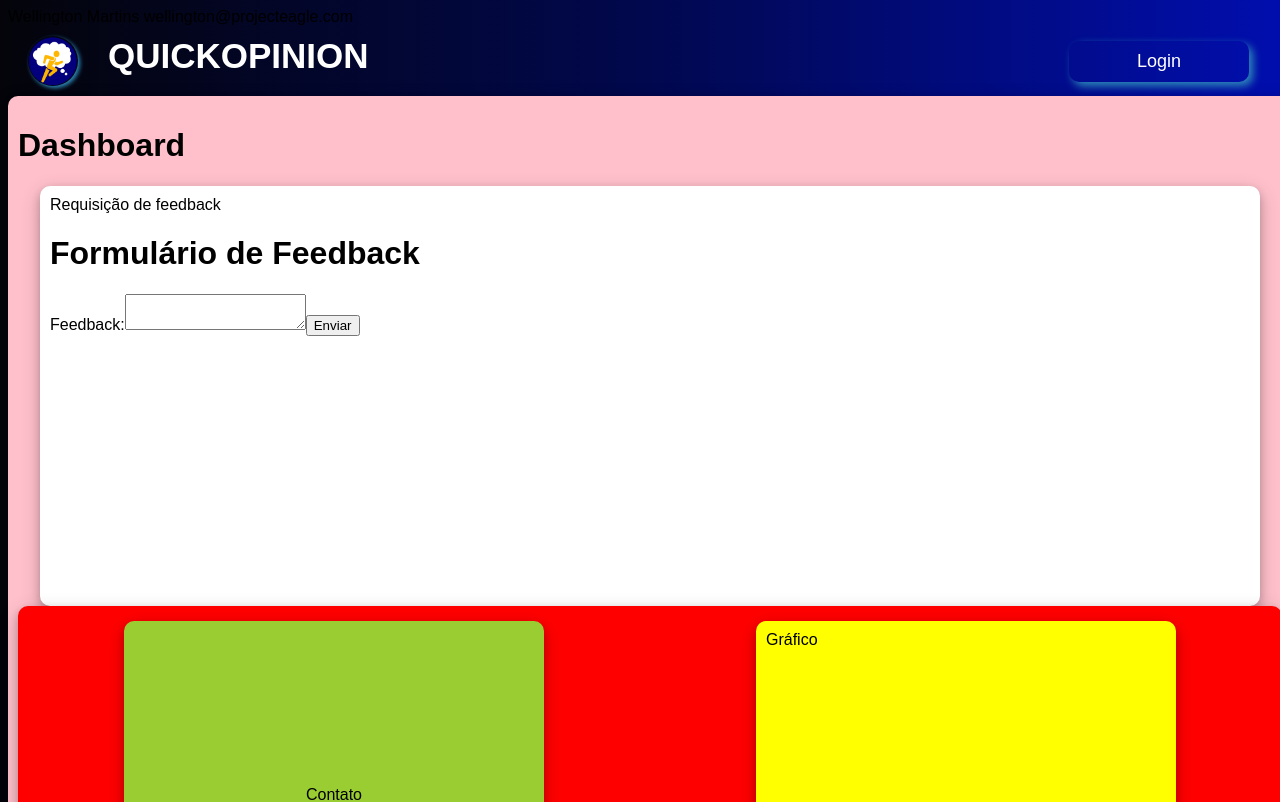
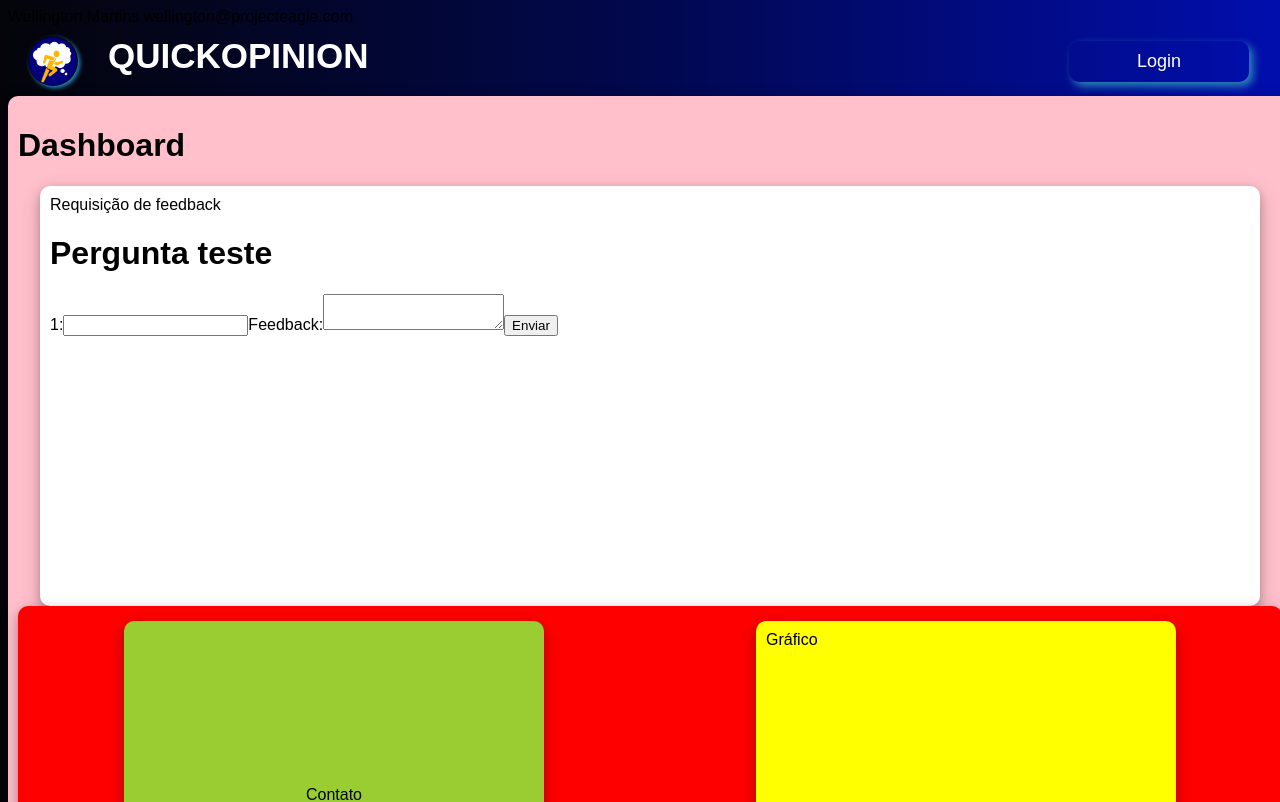
Before and after one commit to codeyourway-bootcamp/eagles-final-project, a React (Vite) app: page /dashboard in a window 1280 px wide. Shown: the top 802 px of the page. Built offline with nearby package versions, Linux system fonts and the light colour scheme.

Commit message:
Iniciando a criação da dashboard.

```diff
--- a/src/componets/FeedbackForm/Form.jsx
+++ b/src/componets/FeedbackForm/Form.jsx
@@ -1,26 +1,42 @@
 import React, { useState } from "react";
 
-export default function FeedBack() {
+function FeedbackForm(props) {
+  const [pergunta, setPergunta] = useState("");
   const [feedback, setFeedback] = useState("");
 
   const handleSubmit = (e) => {
     e.preventDefault();
-    // Aqui você pode enviar o feedback para o servidor ou executar outras ações
-    console.log(feedback);
+
+    // Aqui você pode fazer algo com a pergunta e o feedback, como enviar para um servidor ou armazenar em algum lugar
+
+    // Reseta os campos do formulário
+    setPergunta("");
+    setFeedback("");
   };
 
   return (
-    <div className="FeedBack">
-      <h1>Formulário de Feedback</h1>
+    <div>
+      <h1>{props.FormTitle}</h1>
       <form onSubmit={handleSubmit}>
+        <label htmlFor="pergunta">{props.Id}:</label>
+        <input
+          type="text"
+          id="pergunta"
+          value={pergunta}
+          onChange={(e) => setPergunta(e.target.value)}
+        />
+
         <label htmlFor="feedback">Feedback:</label>
         <textarea
           id="feedback"
           value={feedback}
           onChange={(e) => setFeedback(e.target.value)}
         ></textarea>
+
         <button type="submit">Enviar</button>
       </form>
     </div>
   );
-};
+}
+
+export default FeedbackForm;
--- a/src/pages/Dashboard/index.jsx
+++ b/src/pages/Dashboard/index.jsx
@@ -6,7 +6,7 @@ import {
   ContainerForm,
   ContainerTable,
 } from "./StyleDashboard";
-import FeedBack from "../../componets/FeedbackForm/Form";
+import FeedbackForm from "../../componets/FeedbackForm/Form";
 
 export default function Dashboard() {
   return (
@@ -15,8 +15,9 @@ export default function Dashboard() {
         <h1>Dashboard</h1>
         <ContainerForm>
             Requisição de feedback
-            <FeedBack/>
+            <FeedbackForm FormTitle ={"Pergunta teste"} Id={1}/>
         </ContainerForm>
+
         <ContainerTable>
           <ContainerContact>
 
```
